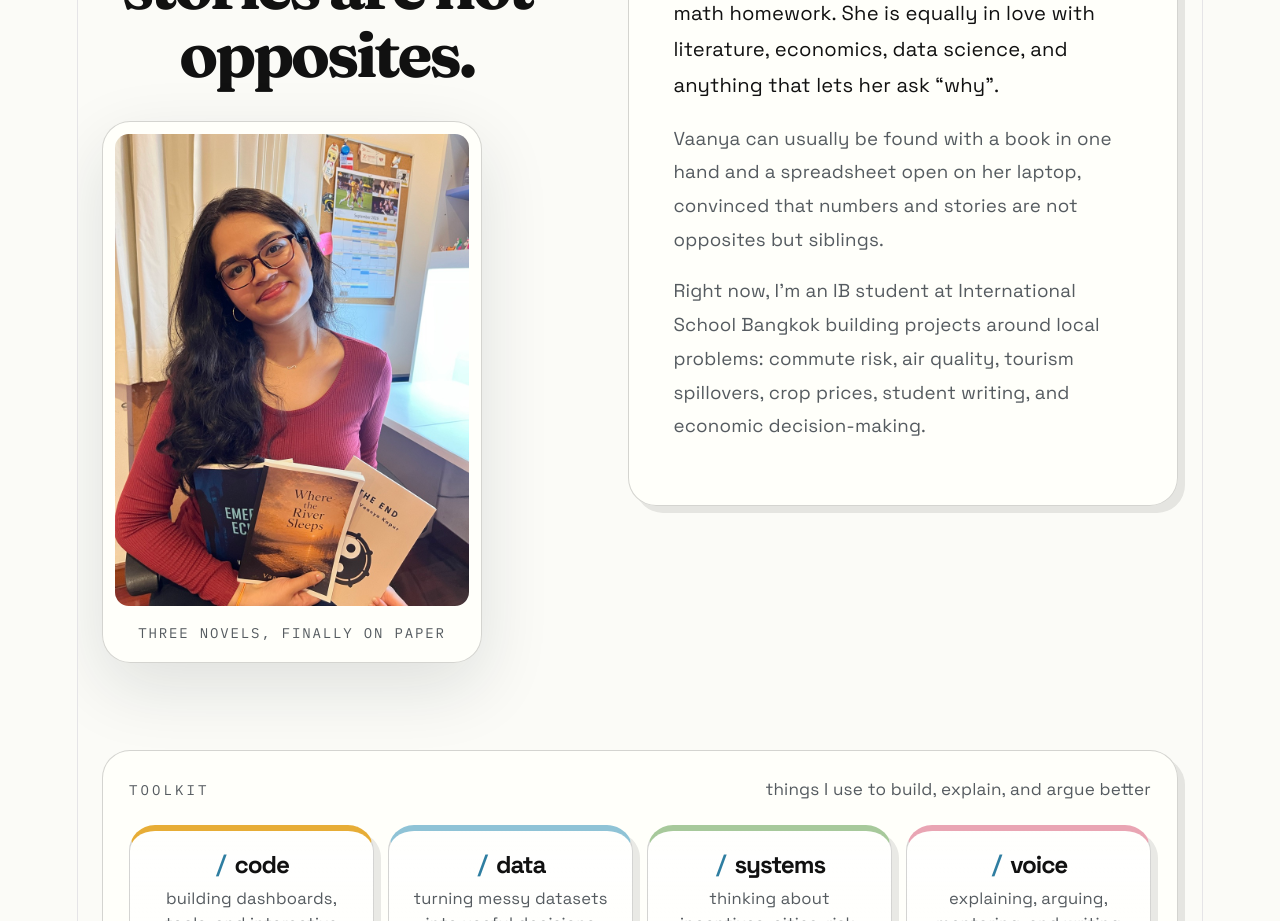
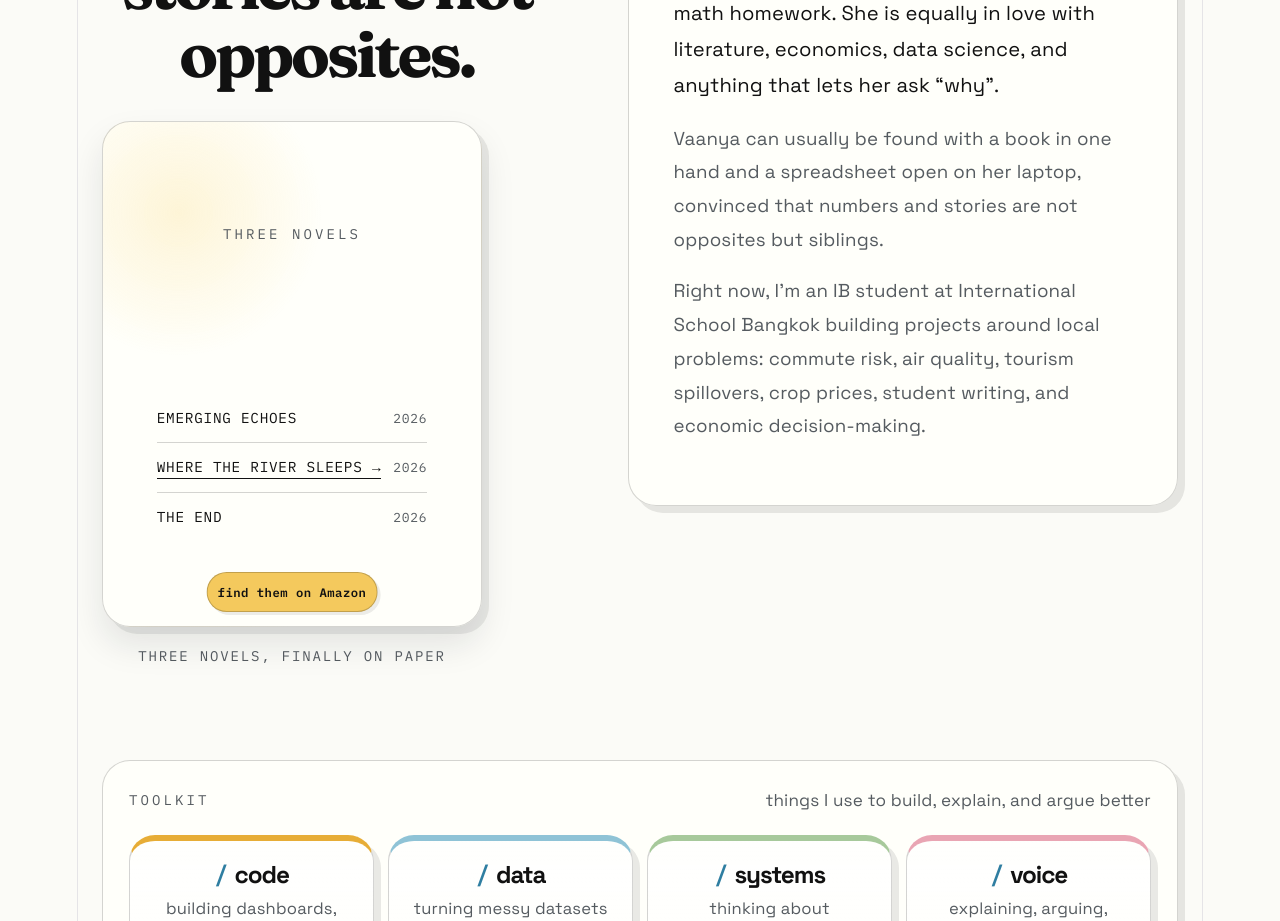
Before and after one commit to vk123-code/vaanya-portfolio, a React (Vite) app: page / in a window 1280 px wide. Shown: the part 1240-2161 px from the top of the page. Built offline with nearby package versions, Linux system fonts and the light colour scheme.

Commit message:
Make the about-section books card flip between the novel list and the photo

```diff
--- a/src/App.css
+++ b/src/App.css
@@ -491,27 +491,117 @@ footer {
   font-size: clamp(2.1rem, 5vw, 4.8rem);
 }
 
-.about-photo {
-  position: relative;
+.about-books {
   width: min(100%, 380px);
   margin: 34px 0 0;
-  padding: 12px;
-  border: 1px solid var(--line);
+}
+
+.about-books-card {
+  position: relative;
+  width: 100%;
+  aspect-ratio: 3 / 4;
+  perspective: 1100px;
+  cursor: pointer;
+}
+
+.about-books-inner {
+  position: relative;
+  width: 100%;
+  height: 100%;
+  transform-style: preserve-3d;
+  transition: transform 700ms cubic-bezier(0.2, 0.8, 0.2, 1);
+}
+
+.about-books-card.is-flipped .about-books-inner {
+  transform: rotateY(180deg);
+}
+
+.about-books .flip-face {
   border-radius: var(--radius-big);
-  background: var(--card);
-  box-shadow: 0 24px 70px var(--shadow);
-  backdrop-filter: blur(18px);
-}
-
-.about-photo img {
-  display: block;
+}
+
+.about-books-front {
+  display: flex;
+  flex-direction: column;
+  align-items: stretch;
+  justify-content: center;
+  gap: 22px;
+  padding: 30px 26px;
+  text-align: left;
+  transform: rotateY(0deg);
+}
+
+.about-books-front .portrait-caption {
+  align-self: flex-start;
+}
+
+.about-books-front .eyebrow {
+  margin: 0;
+}
+
+.about-books-back {
+  padding: 0;
+  transform: rotateY(180deg);
+}
+
+.about-books .about-books-back img {
   width: 100%;
-  height: auto;
-  border-radius: calc(var(--radius-big) - 14px);
-}
-
-.about-photo figcaption {
-  margin: 14px 4px 4px;
+  height: 100%;
+  max-width: none;
+  max-height: none;
+  object-fit: cover;
+  border-radius: inherit;
+  transform: none;
+  filter: none;
+}
+
+.book-list {
+  display: grid;
+  gap: 13px;
+  margin: 0;
+  padding: 0;
+  list-style: none;
+}
+
+.book-list li {
+  display: flex;
+  align-items: baseline;
+  justify-content: space-between;
+  gap: 12px;
+  padding-bottom: 13px;
+  border-bottom: 1px solid var(--line);
+  color: var(--ink);
+  font-family: var(--mono);
+  font-size: 0.8rem;
+  letter-spacing: 0.05em;
+  line-height: 1.5;
+  text-transform: uppercase;
+}
+
+.book-list li:last-child {
+  padding-bottom: 0;
+  border-bottom: none;
+}
+
+.book-list a {
+  color: inherit;
+  text-decoration: none;
+  border-bottom: 1px solid currentColor;
+}
+
+.book-list a:hover,
+.book-list a:focus-visible {
+  opacity: 0.65;
+}
+
+.book-list .book-year {
+  flex-shrink: 0;
+  color: var(--muted);
+  font-size: 0.72rem;
+}
+
+.about-books figcaption {
+  margin: 16px 4px 4px;
   color: var(--muted);
   font-family: var(--mono);
   font-size: 0.78rem;
--- a/src/App.jsx
+++ b/src/App.jsx
@@ -602,6 +602,74 @@ function FlipPortrait() {
   );
 }
 
+function FlipBooks() {
+  const [flipped, setFlipped] = useState(false);
+
+  function toggle() {
+    setFlipped((value) => !value);
+  }
+
+  return (
+    <figure className="about-books">
+      <div
+        className={`about-books-card${flipped ? " is-flipped" : ""}`}
+        role="button"
+        tabIndex="0"
+        aria-label={flipped ? "Show the list of novels" : "Show the photo"}
+        onClick={toggle}
+        onKeyDown={(event) => {
+          if (event.key === "Enter" || event.key === " ") {
+            event.preventDefault();
+            toggle();
+          }
+        }}
+      >
+        <div className="about-books-inner">
+          <div className="flip-face about-books-front">
+            <p className="eyebrow">three novels</p>
+
+            <ul className="book-list">
+              <li>
+                <span>Emerging Echoes</span>
+                <span className="book-year">2026</span>
+              </li>
+              <li>
+                <a
+                  href="https://www.amazon.in/dp/B0HCH4T7G4"
+                  target="_blank"
+                  rel="noreferrer"
+                  onClick={(event) => event.stopPropagation()}
+                >
+                  Where the River Sleeps <span aria-hidden="true">→</span>
+                </a>
+                <span className="book-year">2026</span>
+              </li>
+              <li>
+                <span>The End</span>
+                <span className="book-year">2026</span>
+              </li>
+            </ul>
+
+            <span className="portrait-caption">find them on Amazon</span>
+          </div>
+
+          <div className="flip-face about-books-back">
+            <img
+              src="/assets/vaanya-books.jpg"
+              alt="Vaanya holding her three published novels"
+              loading="lazy"
+              width="900"
+              height="1200"
+            />
+          </div>
+        </div>
+      </div>
+
+      <figcaption>three novels, finally on paper</figcaption>
+    </figure>
+  );
+}
+
 function App() {
   // Starts false on both the prerendered HTML and the first client render so
   // the two match during hydration. The stored preference is adopted in an
@@ -785,16 +853,7 @@ function App() {
     <p className="eyebrow">about me</p>
     <h2>numbers and stories are not opposites.</h2>
 
-    <figure className="about-photo">
-      <img
-        src="/assets/vaanya-books.jpg"
-        alt="Vaanya holding her three published novels"
-        loading="lazy"
-        width="900"
-        height="1200"
-      />
-      <figcaption>three novels, finally on paper</figcaption>
-    </figure>
+    <FlipBooks />
   </div>
 
   <div className="about-card">
```
